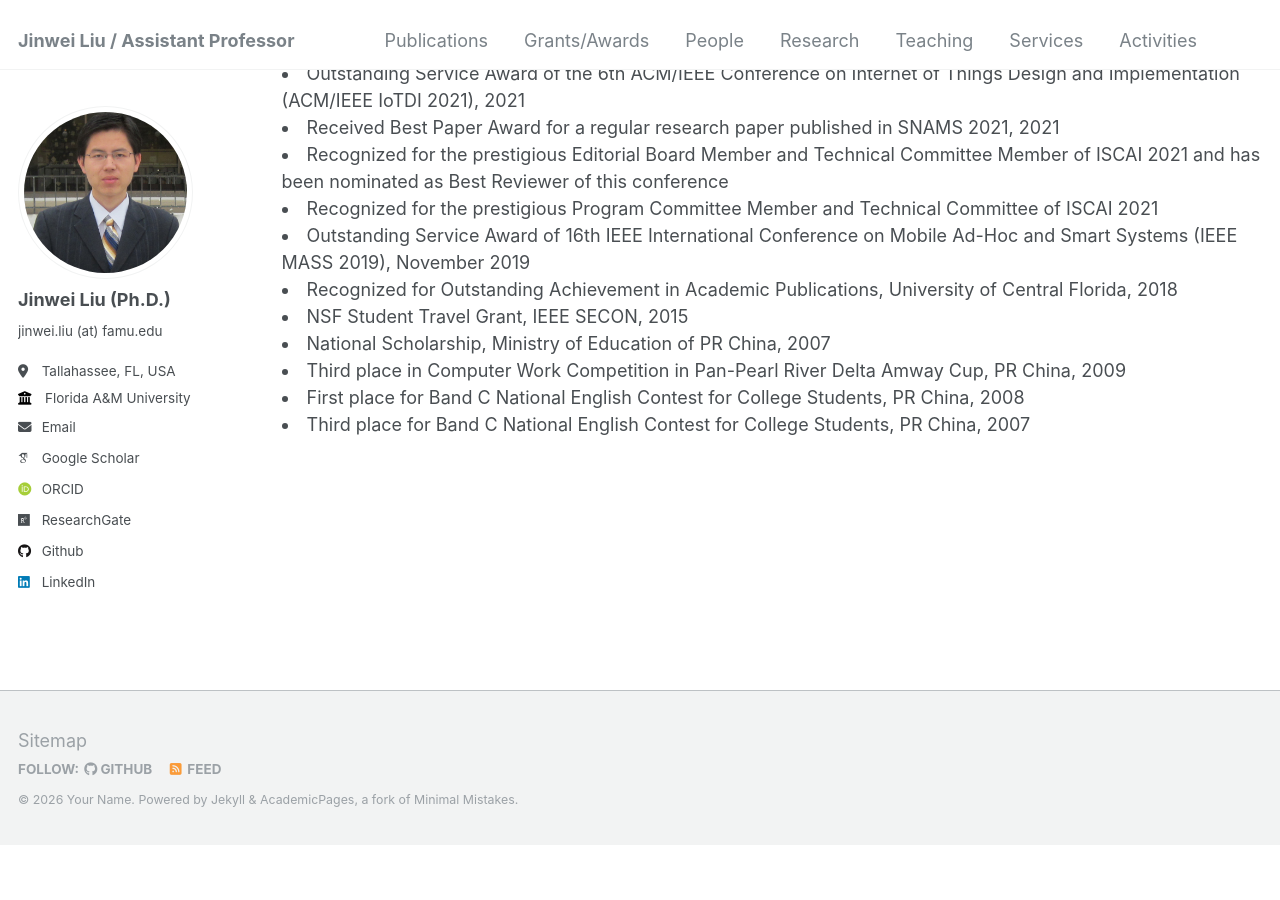
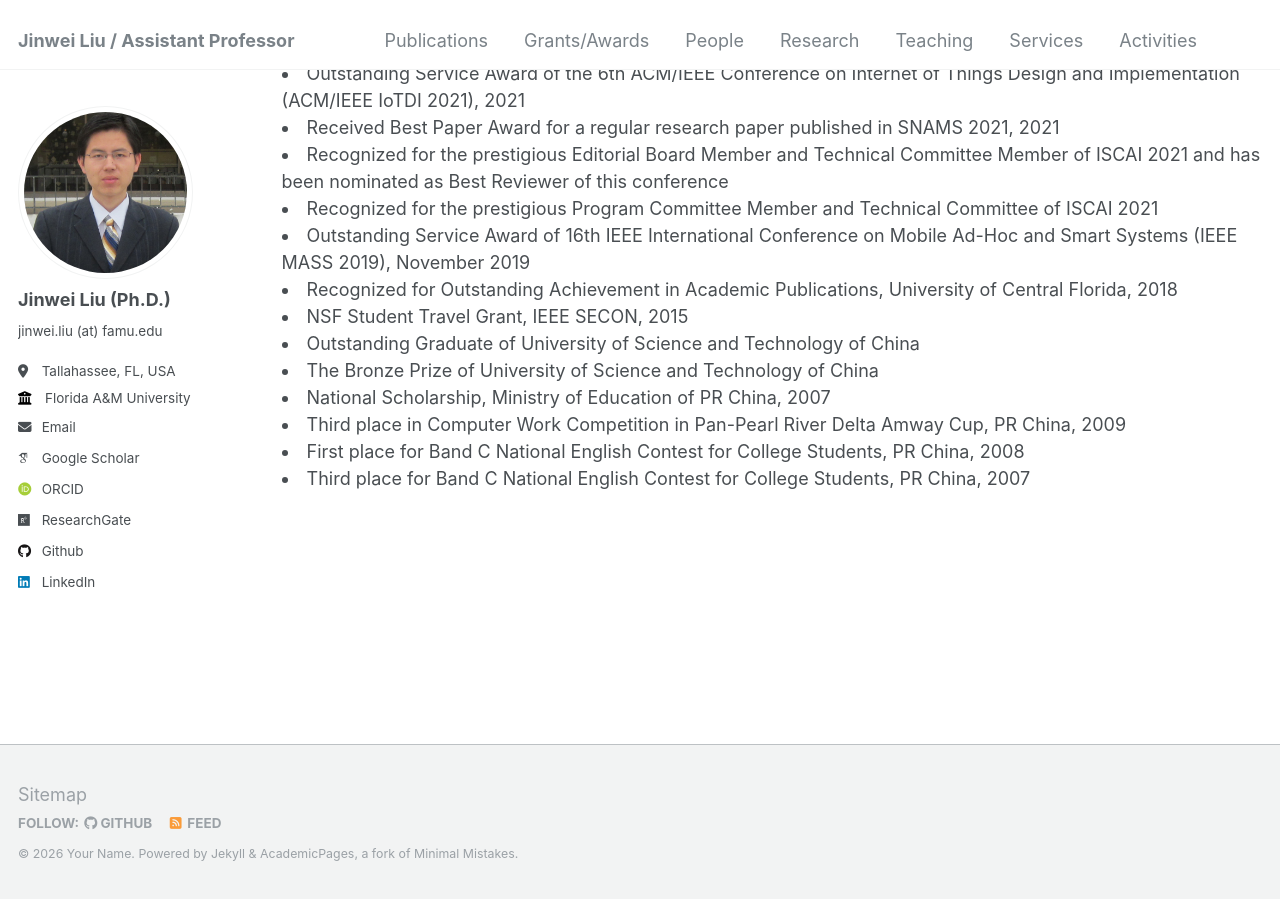
Before and after one commit to jinweiliucu/jinweiliucu.github.io, a Jekyll site: the page built from _pages/award.html, in a window 1280 px wide and 900 px high, scrolled down 649 px. Built offline with Jekyll 4.4.1, drawn with Linux system fonts in a browser that asks for light colours; some web fonts are replaced; before the commit the page ends 1495 px from its top, so only the background shows below that.

Commit message:
Update award.html

```diff
--- a/_pages/award.html
+++ b/_pages/award.html
@@ -64,10 +64,16 @@ author_profile: true
     NSF Student Travel Grant, IEEE SECON, 2015
     </li>
 
+	<li>
+    Outstanding Graduate of University of Science and Technology of China
+    </li>
 	<!-- <li> -->
     <!-- Outstanding Graduate of University of Science and Technology of China, 2012 -->
     <!-- </li> -->
 
+	<li>
+    The Bronze Prize of University of Science and Technology of China
+    </li>
 	<!-- <li> -->
     <!-- The Bronze Prize of University of Science and Technology of China, 2011 -->
     <!-- </li> -->
```
